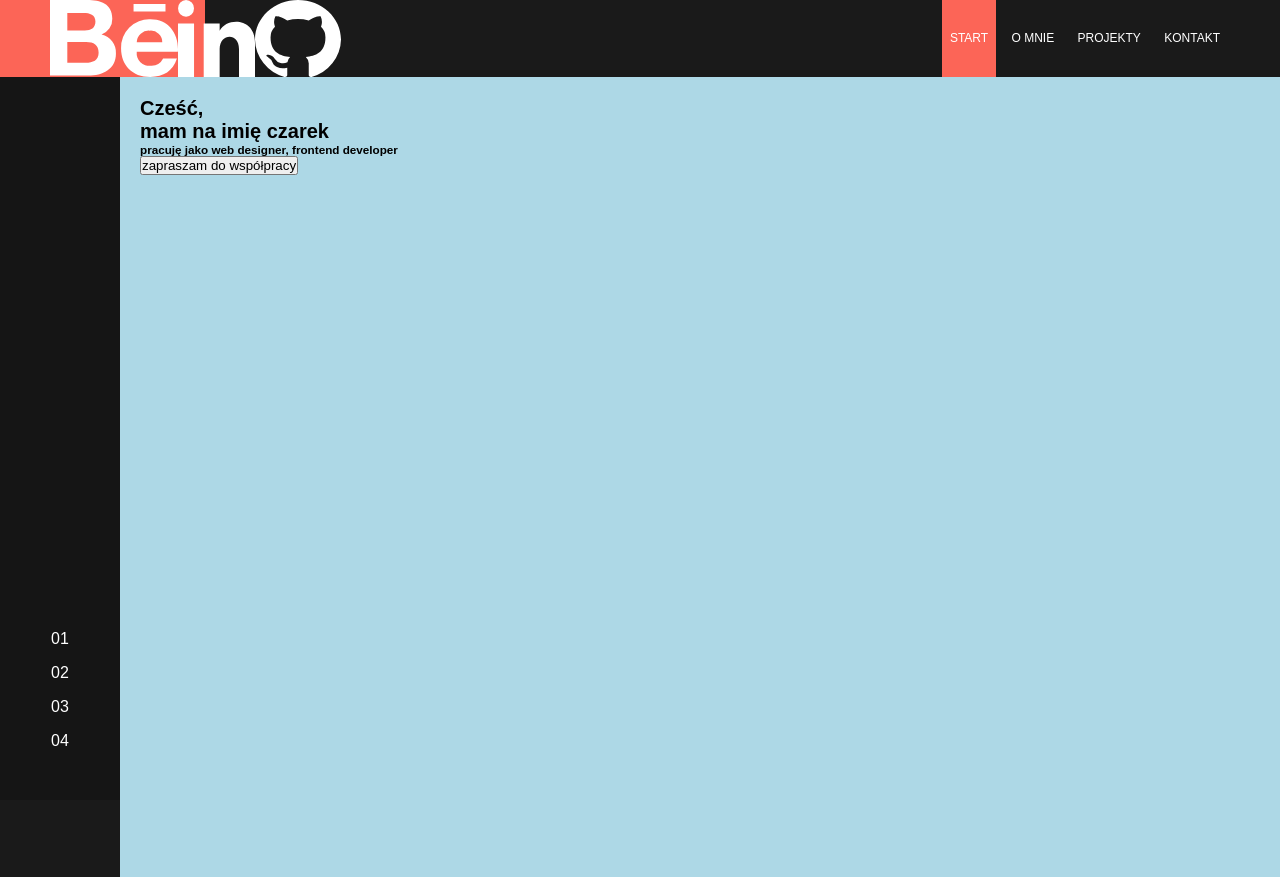
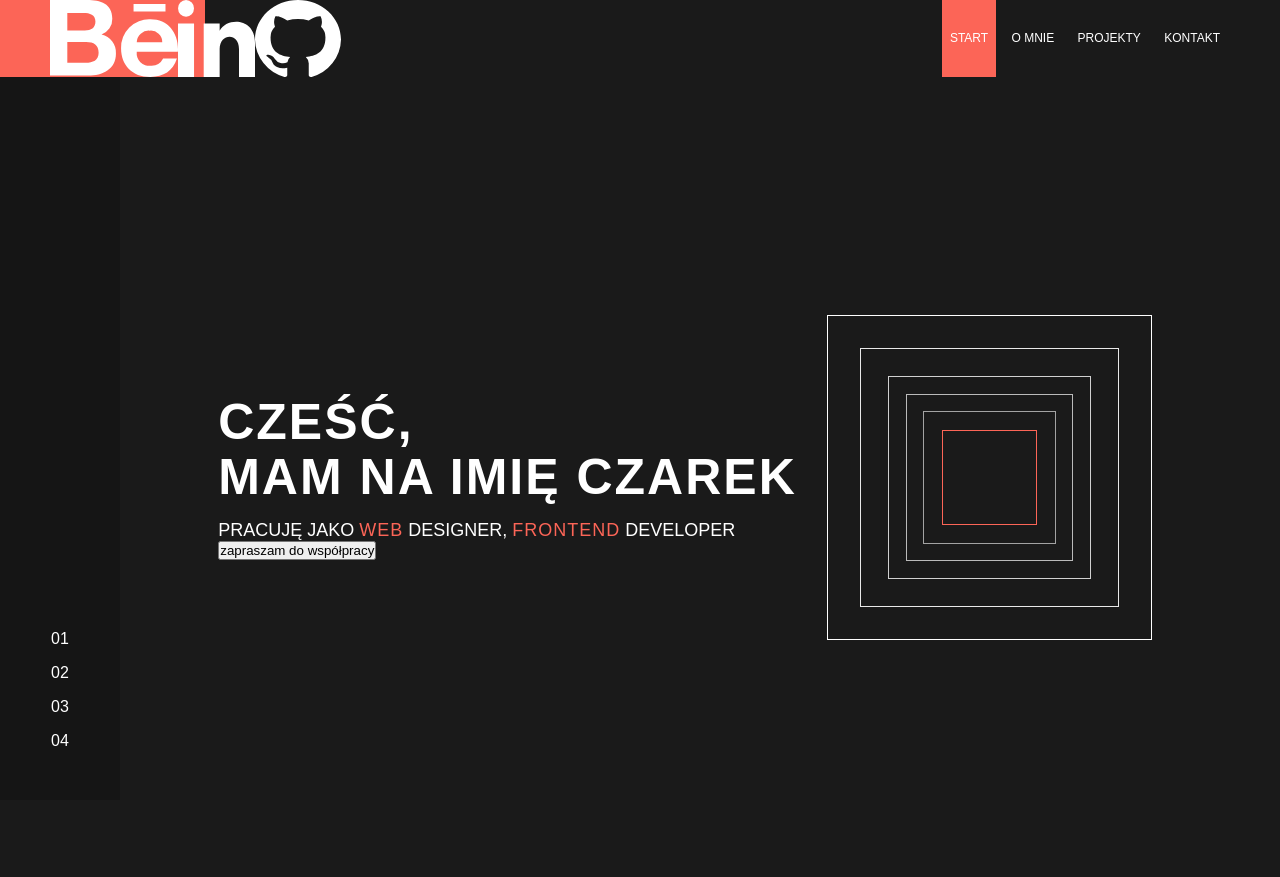
Before and after one commit to Czarek-Front-end/cezary-frontend, a website: page index.html in a window 1280 px wide. Drawn offline with nearby package versions, Linux system fonts and the light colour scheme; files that its build step writes are made by us from their sources; a web font is replaced by a local one.

Commit message:
content styles

```diff
--- a/sass/layout/_content.scss
+++ b/sass/layout/_content.scss
@@ -1,8 +1,89 @@
 .content {
-    background-color: lightblue;
     width: calc(100% - 12rem);
     height: 100%;
     transform: translate(12rem);
     padding: 2rem;
     display: flex;
+    justify-content: center;
+    align-items: center;
+    flex-wrap:wrap;
 }
+
+.text-container {
+    color: $white-color;
+    text-transform: uppercase;
+
+    h1 {
+        font-size: 5rem;
+        font-weight: 800;
+        line-height: 5.5rem;
+        letter-spacing: .2rem;
+    }
+    h3 {
+        margin-top: 1.5rem;
+        font-weight: 300;
+        font-size: 1.8rem;
+        span {
+            color: $secondary-color;
+            font-weight: 400;
+            letter-spacing: .1rem;
+        }
+    }
+}
+
+
+.square {
+    margin: 0 3rem;
+    position: relative;
+    height: 32.5rem;
+    width: 32.5rem;
+    display: flex;
+    justify-content: center;
+    align-items: center;
+
+    span {
+        width: 100%;
+        height: 100%;
+    }
+
+    span:nth-child(2) {
+        opacity: 90%;
+        width: 25.9rem;
+        height: 25.9rem;
+    }
+    span:nth-child(3) {
+        opacity: 80%;
+        width: 20.3rem;
+        height: 20.3rem;
+    }
+    span:nth-child(4) {
+        opacity: 70%;
+        width: 16.7rem;
+        height: 16.7rem;
+    }
+    span:nth-child(5) {
+        opacity: 60%;
+        width: 13.3rem;
+        height: 13.3rem;
+    }
+    span:nth-child(6) {
+        opacity: 100%;
+        width: 9.5rem;
+        height: 9.5rem;
+    }
+    span:nth-child(7) {
+        opacity: 100%;
+        width: 6.3rem;
+        height: 6.3rem;
+        background-color: $secondary-color;
+    }
+
+}
+
+.square-border {
+    position: absolute;
+    border: 1px solid $white-color;
+    &:last-child {
+        border-color: $secondary-color;
+    }
+}
```
